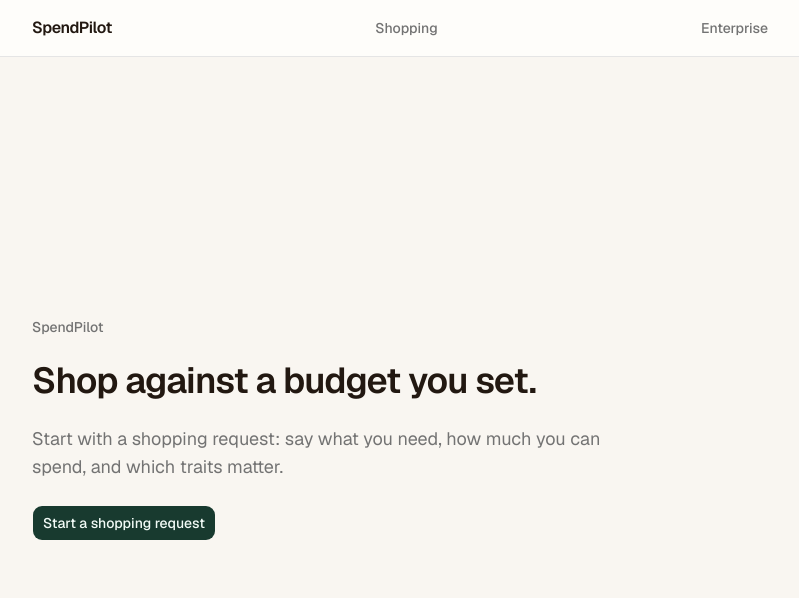
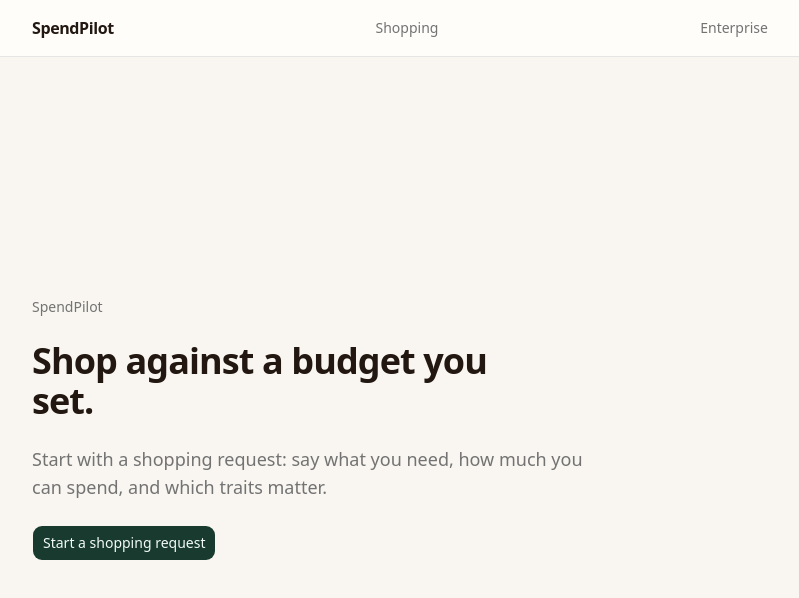
Before and after one commit to Izabelladesign/SpendPilot, a Next.js app in the folder frontend/: page / in a window 1280 px wide. Shown: the top 598 px of the page, without its empty margins (240-1039 px from the left). Built offline with nearby package versions, Linux system fonts and the light colour scheme.

Commit message:
Stabilize enterprise dashboard build

```diff
--- a/frontend/app/globals.css
+++ b/frontend/app/globals.css
@@ -7,9 +7,9 @@
 @theme inline {
   --color-background: var(--background);
   --color-foreground: var(--foreground);
-  --font-sans: var(--font-geist-sans), ui-sans-serif, system-ui, sans-serif;
-  --font-mono: var(--font-geist-mono), ui-monospace, monospace;
-  --font-heading: var(--font-geist-sans), ui-sans-serif, system-ui, sans-serif;
+  --font-sans: ui-sans-serif, system-ui, sans-serif;
+  --font-mono: ui-monospace, SFMono-Regular, Menlo, monospace;
+  --font-heading: ui-sans-serif, system-ui, sans-serif;
   --color-sidebar-ring: var(--sidebar-ring);
   --color-sidebar-border: var(--sidebar-border);
   --color-sidebar-accent-foreground: var(--sidebar-accent-foreground);
--- a/frontend/app/layout.tsx
+++ b/frontend/app/layout.tsx
@@ -1,17 +1,6 @@
 import type { Metadata } from "next";
-import { Geist, Geist_Mono } from "next/font/google";
 import Link from "next/link";
 import "./globals.css";
-
-const geistSans = Geist({
-  variable: "--font-geist-sans",
-  subsets: ["latin"],
-});
-
-const geistMono = Geist_Mono({
-  variable: "--font-geist-mono",
-  subsets: ["latin"],
-});
 
 export const metadata: Metadata = {
   title: {
@@ -25,7 +14,7 @@
   return (
     <html
       lang="en"
-      className={`${geistSans.variable} ${geistMono.variable} h-full antialiased`}
+      className="h-full antialiased"
     >
       <body className="flex min-h-full flex-col">
         <header className="border-b bg-card">
--- a/frontend/components/enterprise-dashboard.tsx
+++ b/frontend/components/enterprise-dashboard.tsx
@@ -21,12 +21,6 @@
   type Payment,
   type Task,
 } from "@/lib/spendpilot-api";
-
-const money = new Intl.NumberFormat("en-US", {
-  style: "currency",
-  currency: "USD",
-  maximumFractionDigits: 2,
-});
 
 function amount(value: string | number): number {
   const parsed = Number(value);
@@ -98,6 +92,8 @@
   }
 
   useEffect(() => {
+    // Refresh synchronizes this client component with the external API.
+    // eslint-disable-next-line react-hooks/set-state-in-effect
     void refresh();
     // The selected task is intentionally included so its timeline refreshes when changed.
     // eslint-disable-next-line react-hooks/exhaustive-deps
```
